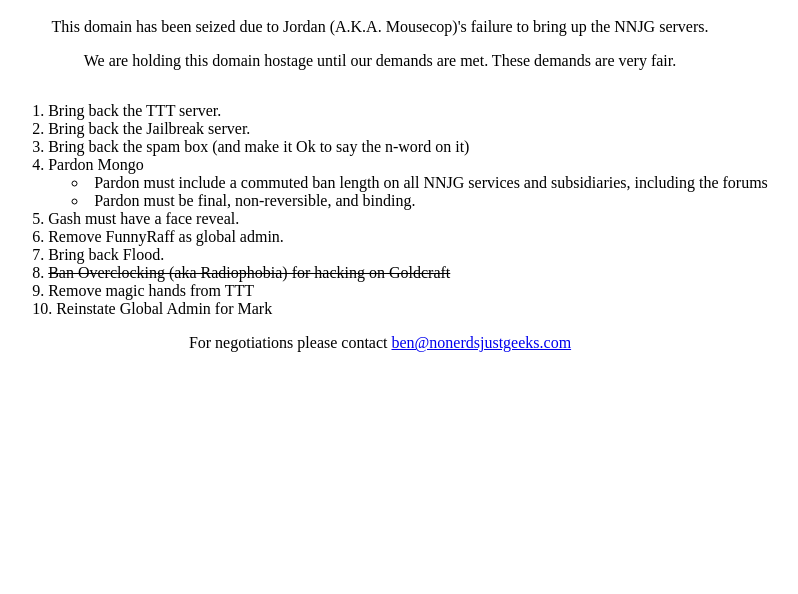
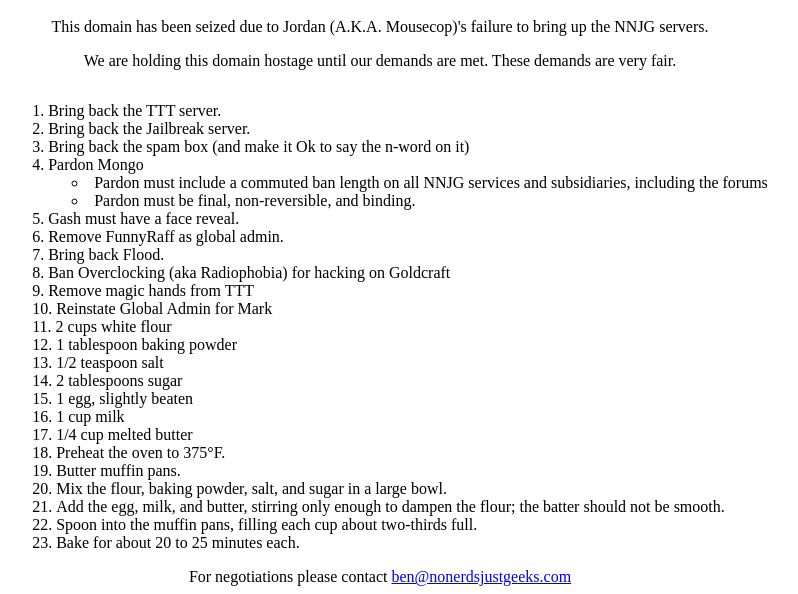
Before and after one commit to kobooold/nonerdsjustgeeks, a plain HTML site: page index.html in a window 1280 px wide. Shown: the part 443-1037 px from the top of the page, without its empty margins (260-1058 px from the left). Before the commit the page ends 803 px from the top, so only its background shows below. Drawn offline with Linux system fonts and the light colour scheme.

Commit message:
Update index.html

```diff
--- a/index.html
+++ b/index.html
@@ -43,9 +43,22 @@
       <li>Gash must have a face reveal.</li>
       <li>Remove FunnyRaff as global admin.</li>
       <li>Bring back Flood.</li>
-      <li><strike>Ban Overclocking (aka Radiophobia) for hacking on Goldcraft</strike></li>
+      <li>Ban Overclocking (aka Radiophobia) for hacking on Goldcraft</li>
       <li>Remove magic hands from TTT</li>
       <li>Reinstate Global Admin for Mark</li>
+      <li>2 cups white flour</li>
+      <li>1 tablespoon baking powder</li>
+      <li>1/2 teaspoon salt</li>
+      <li>2 tablespoons sugar</li>
+      <li>1 egg, slightly beaten</li>
+      <li>1 cup milk</li>
+      <li>1/4 cup melted butter</li>
+      <li>Preheat the oven to 375°F.</li>
+      <li>Butter muffin pans.</li>
+      <li>Mix the flour, baking powder, salt, and sugar in a large bowl.</li>
+      <li>Add the egg, milk, and butter, stirring only enough to dampen the flour; the batter should not be smooth.</li>
+      <li>Spoon into the muffin pans, filling each cup about two-thirds full.</li>
+      <li>Bake for about 20 to 25 minutes each.</li>
     </ol>
     <footer>
       For negotiations please contact <a href="mailto:ben@nonerdsjustgeeks.com">ben@nonerdsjustgeeks.com</a>
```
